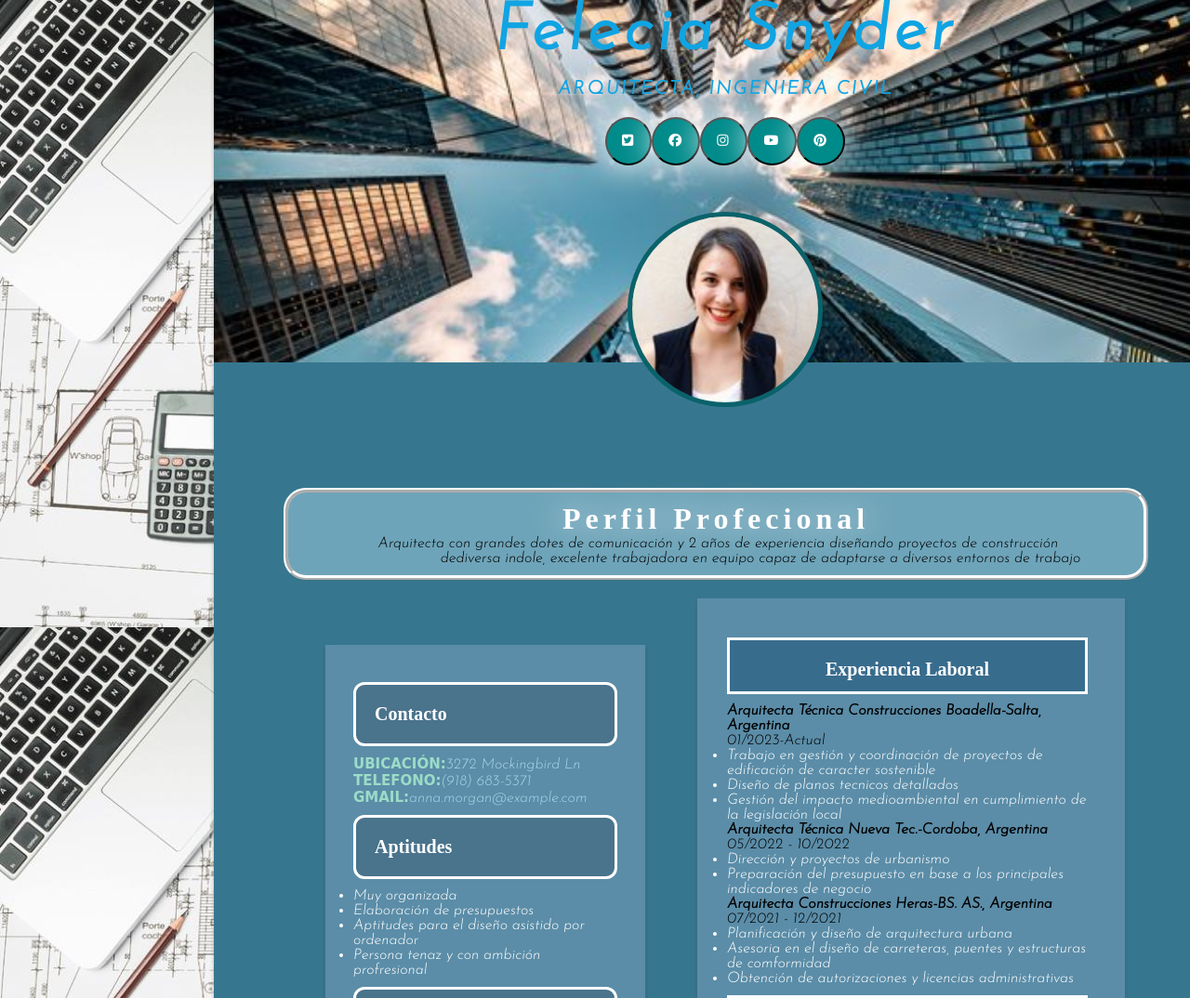
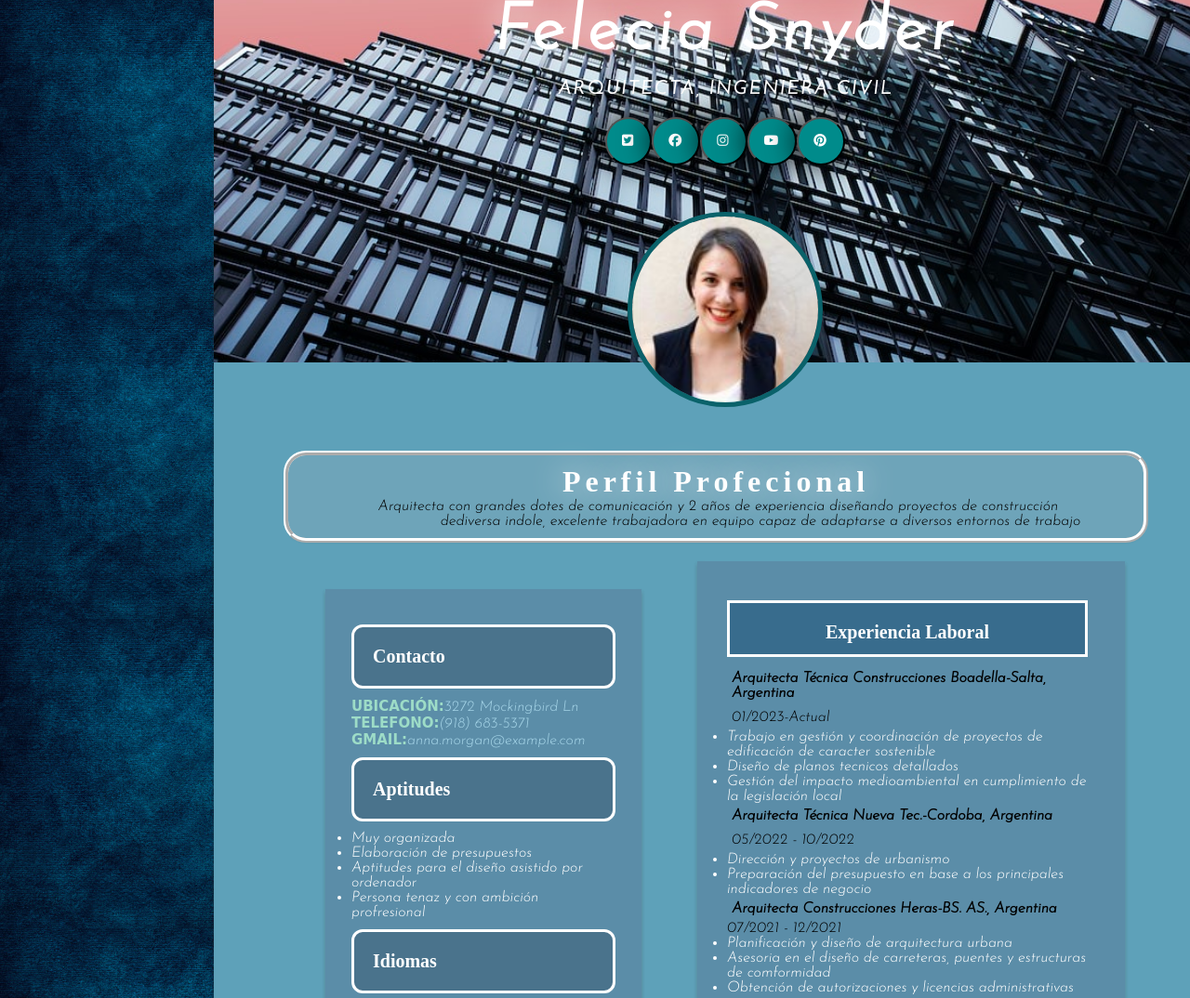
Before and after one commit to luna224/TrabajoFinalCV1, a plain HTML site: page index.html in a window 1280 px wide. Shown: the top 1074 px of the page at 93% size. Drawn offline with Linux system fonts and the light colour scheme.

Commit message:
Add files via upload

```diff
--- a/css/estilos.css
+++ b/css/estilos.css
@@ -5,25 +5,24 @@
     padding: 0;
 }
 body{
-    background-image: url("/arqui.jpg")
+    background-image: url("cuaderno/fondo2.jpg")
 }
 .div-1{
-    background-color: #36778f;
+    background-color: #5ea1b9;
     box-shadow: 0 2px 3px rgba(236, 231, 231, 0.12), 0 3px 4px rgba(0, 0, 0, 0.24);
     width: 1100px;
-    height: 1350px;
+    height: 1290px;
     margin-left: 230px;
 }
 .img{
-    background: linear-gradient(rgba(0,0,0,.3),rgba(0,0,0,.3));
-    background-image: url("/img.jpg");
+    background-image: url("cuaderno/fondo1.jpg");
     background-size: cover;
     background-position: center center;
     width: 1100px;
     height: 390px;
 }
 .nav{
-    color: rgb(16, 164, 227);
+    color: rgb(255, 255, 255);
     text-align: center;
     margin-bottom: 100px;
 }
@@ -31,61 +30,61 @@ body{
     display: flex;
     justify-content: center;
 }
-.boton{
+.broche{
     text-transform: uppercase;
     transition: all 0.2s ease;
     letter-spacing: 2px;
     color: white;
     background-color: darkcyan;
-    box-shadow: 0 0 35px white;
+    box-shadow: 0 0 35px rgb(0, 0, 0);
     border-radius: 50%;
     margin-top: 20px;
     padding: 16px;
     font-size: 14px;
 }
-.boton2{
+.broche2{
     text-transform: uppercase;
     transition: all 0.2s ease;
     letter-spacing: 2px;
     color: white;
     background-color: darkcyan;
-    box-shadow: 0 0 35px white;
+    box-shadow: 0 0 35px rgb(0, 0, 0);
     border-radius: 50%;
     margin-top: 20px;
     padding: 16px;
     font-size: 14px;
 }
-.boton3{
+.broche3{
     text-transform: uppercase;
     transition: all 0.2s ease;
     letter-spacing: 2px;
     color: white;
     background-color: darkcyan;
-    box-shadow: 0 0 35px white;
+    box-shadow: 0 0 35px rgb(0, 0, 0);
     border-radius: 50%;
     margin-top: 20px;
     padding: 16px;
     font-size: 14px;
 }
-.boton4{
+.broche4{
     text-transform: uppercase;
     transition: all 0.2s ease;
     letter-spacing: 2px;
     color: white;
     background-color: darkcyan;
-    box-shadow: 0 0 35px white;
+    box-shadow: 0 0 35px rgb(0, 0, 0);
     border-radius: 50%;
     margin-top: 20px;
     padding: 16px;
     font-size: 14px;
 }
-.boton5{
+.broche5{
     text-transform: uppercase;
     transition: all 0.2s ease;
     letter-spacing: 2px;
     color: white;
     background-color: darkcyan;
-    box-shadow: 0 0 35px white;
+    box-shadow: 0 0 35px rgb(0, 0, 0);
     border-radius: 50%;
     margin-top: 20px;
     padding: 16px;
@@ -128,7 +127,7 @@ h2{
     box-shadow: 0 2px 3px rgba(236, 231, 231, 0.12), 0 3px 4px rgba(0, 0, 0, 0.24);
     width: 900px;
     padding: 10px;
-    margin-top: 140px;
+    margin-top: 100px;
     margin-left: 80px;
     margin-right: 80px;
     margin-bottom: 15px;
@@ -149,14 +148,15 @@ h2{
     width: 284px;
     height: 520px;
     float: left;
-    padding: 30px;
-    margin-top: 60px;
+    padding: 28px;
+    margin-top: 40px;
     margin-left: 120px;
     background-color: #5b8da8;
     box-shadow: 0 2px 3px rgba(236, 231, 231, 0.12), 0 3px 4px rgba(0, 0, 0, 0.24);
 }
 .p2{
-    color:black
+    color:black;
+    padding: 5px;
 }
 .p3{
     color: white;
--- a/index.html
+++ b/index.html
@@ -17,23 +17,23 @@
                     <h1><b>Felecia Snyder</b></h1>
                     <h2><b>ARQUITECTA, INGENIERA CIVIL</b></h2>
                     <div class="contenedor">
-                        <button class="boton"id="boton"><i class="fa-brands fa-square-twitter"></i></button>
+                        <button class="broche"id="boton"><i class="fa-brands fa-square-twitter"></i></button>
                         <div class="link"id="link">
                             <p>@Arqui.fele</p>
                         </div>
-                        <button class="boton2" id="boton2"><i class="fa-brands fa-facebook"></i></button>
+                        <button class="broche2" id="boton2"><i class="fa-brands fa-facebook"></i></button>
                         <div class="link" id="link2">
                             <p>SNDR.constr</p>
                         </div>
-                        <button class="boton3" id="boton3"><i class="fa-brands fa-instagram"></i></button>
+                        <button class="broche3" id="boton3"><i class="fa-brands fa-instagram"></i></button>
                         <div class="link" id="link3">
                             <p>@Fel.nyder</p>
                         </div>
-                        <button class="boton4" id="boton4"><i class="fa-brands fa-youtube"></i></button>
+                        <button class="broche4" id="boton4"><i class="fa-brands fa-youtube"></i></button>
                         <div class="link" id="link4">
                             <p>ArquiTEC.nyder</p>
                         </div>
-                        <button class="boton5" id="boton5"><i class="fa-brands fa-pinterest"></i></button>
+                        <button class="broche5" id="boton5"><i class="fa-brands fa-pinterest"></i></button>
                         <div class="link" id="link5">
                             <p>FS.TEC</p>
                         </div>
@@ -52,7 +52,6 @@
         </header>
         <div class="menu">
             <ul>
-                <tr>
                 <h5>Contacto</h5>
                 <p><b class="b1">UBICACIÓN:</b>3272 Mockingbird Ln</p>
                 <P><b class="b1">TELEFONO:</b>(918) 683-5371</P>
@@ -66,7 +65,6 @@
                 <li><b>Español:</b>Lengua materna</li>
                 <li><b>Ingles:</b>Nivel avanzado</li>
                 <li><b>Aleman:</b>Nivel avanzado</li>
-                </tr>
             </ul>
         </div>
         <div class="main">
```
Also changed, not shown: css/cuaderno/fondo1.jpg (added), css/cuaderno/fondo2.jpg (added). Lines whose indentation alone changed are shown as unchanged.
